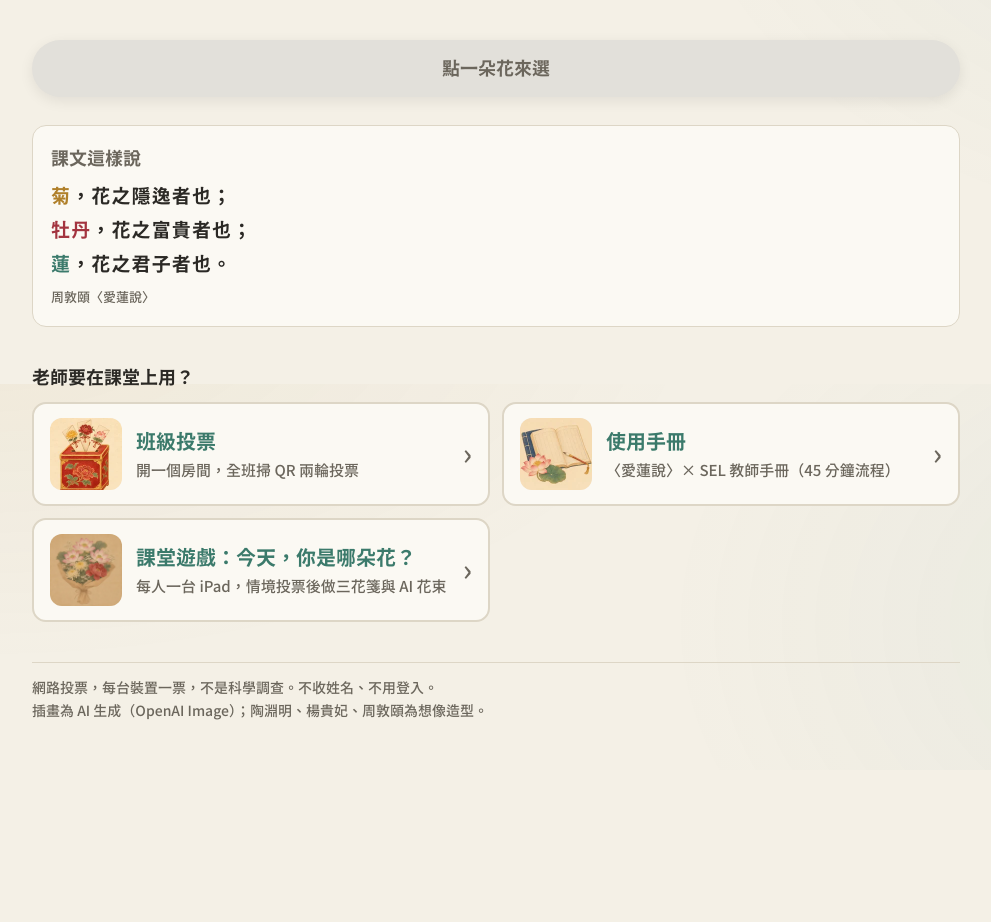
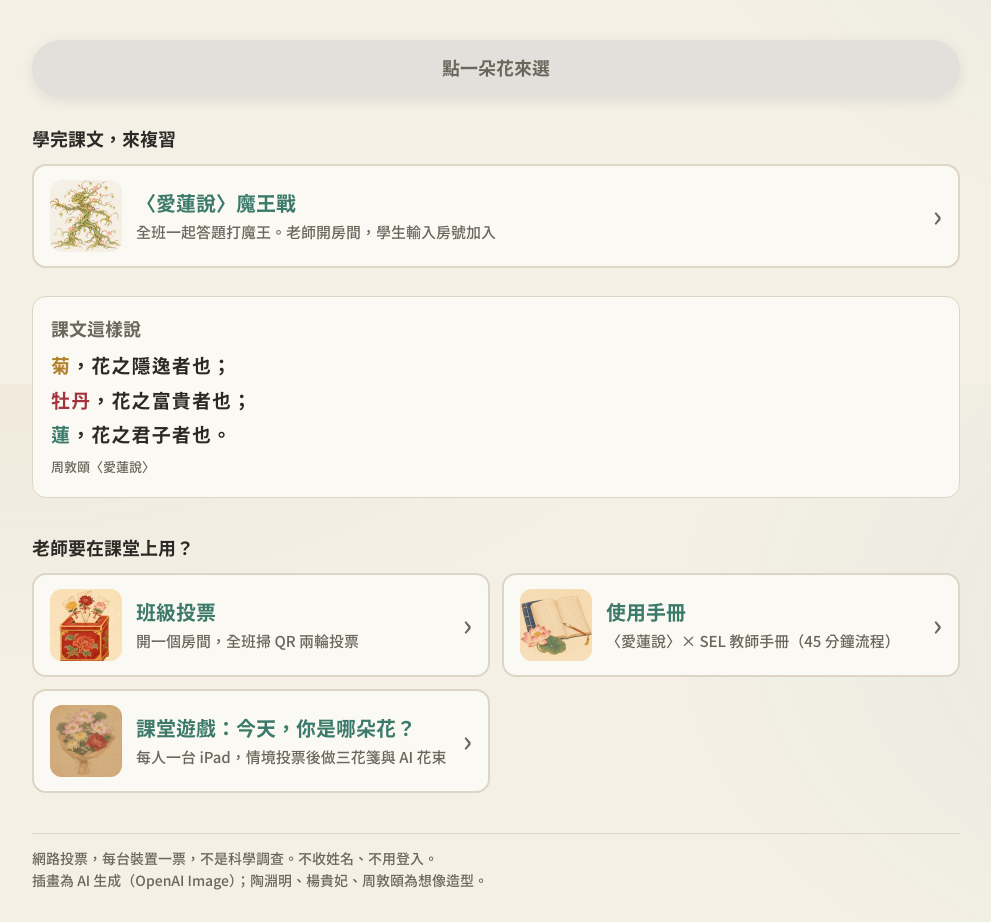
Before and after one commit to mathruffian-dot/sanhua-vote, a plain HTML site: page docs/index.html in a window 1280 px wide. Shown: the part 1216-2138 px from the top of the page, without its empty margins (144-1135 px from the left). Before the commit the page ends 1986 px from the top, so only its background shows below. Drawn offline with Linux system fonts and the light colour scheme; no server answers.

Commit message:
首頁投票下方加〈愛蓮說〉魔王戰連結；重建字型子集
Co-Authored-By: Claude Opus 5.5 <noreply@anthropic.com>

```diff
--- a/docs/assets/style.css
+++ b/docs/assets/style.css
@@ -308,3 +308,5 @@ body {
 .joinbox .qr { max-width: 100%; box-sizing: border-box; }
 .joinbox .qr img, .joinbox .qr canvas { width: min(240px, 100%); height: auto; aspect-ratio: 1; }
 .joinbox .small { overflow-wrap: anywhere; }
+.teacher-links.raid-link { margin-top: 28px; }
+.raid-link .nb { display: inline-block; }
--- a/docs/index.html
+++ b/docs/index.html
@@ -14,7 +14,7 @@
 <meta property="og:image:height" content="630">
 <meta name="twitter:card" content="summary_large_image">
 <link rel="preload" as="image" href="assets/img/hero-800.webp" imagesrcset="assets/img/hero-800.webp 800w, assets/img/hero-1600.webp 1600w" imagesizes="100vw">
-<link rel="stylesheet" href="assets/style.css?v=20261119f">
+<link rel="stylesheet" href="assets/style.css?v=20261120m">
 <script src="assets/config.js"></script>
 </head>
 <body>
@@ -54,6 +54,15 @@
     </div>
     <p class="hint" style="margin-top:18px">想一想：周敦頤說「牡丹之愛，宜乎眾矣」。票最多的，就一定是對的嗎？</p>
   </section>
+
+  <nav class="teacher-links raid-link" aria-label="複習遊戲">
+    <h2>學完課文，來複習</h2>
+    <a class="tl" href="https://ailian-raid.school-cloudflare-supabase-connection-test.workers.dev/">
+      <img class="tl-ico" src="assets/img/icon-raid.webp" alt="" width="72" height="72" loading="lazy">
+      <span class="tl-txt"><b>〈愛蓮說〉魔王戰</b><span>全班一起答題打魔王。<span class="nb">老師開房間，學生輸入房號加入</span></span></span>
+      <span class="tl-go" aria-hidden="true">›</span>
+    </a>
+  </nav>
 
   <aside class="classic" aria-label="課文原句">
     <h2>課文這樣說</h2>
```
Also changed, not shown: docs/assets/fonts/genseki-b.woff2, docs/assets/fonts/genseki-m.woff2, docs/assets/img/icon-raid.webp (added).
